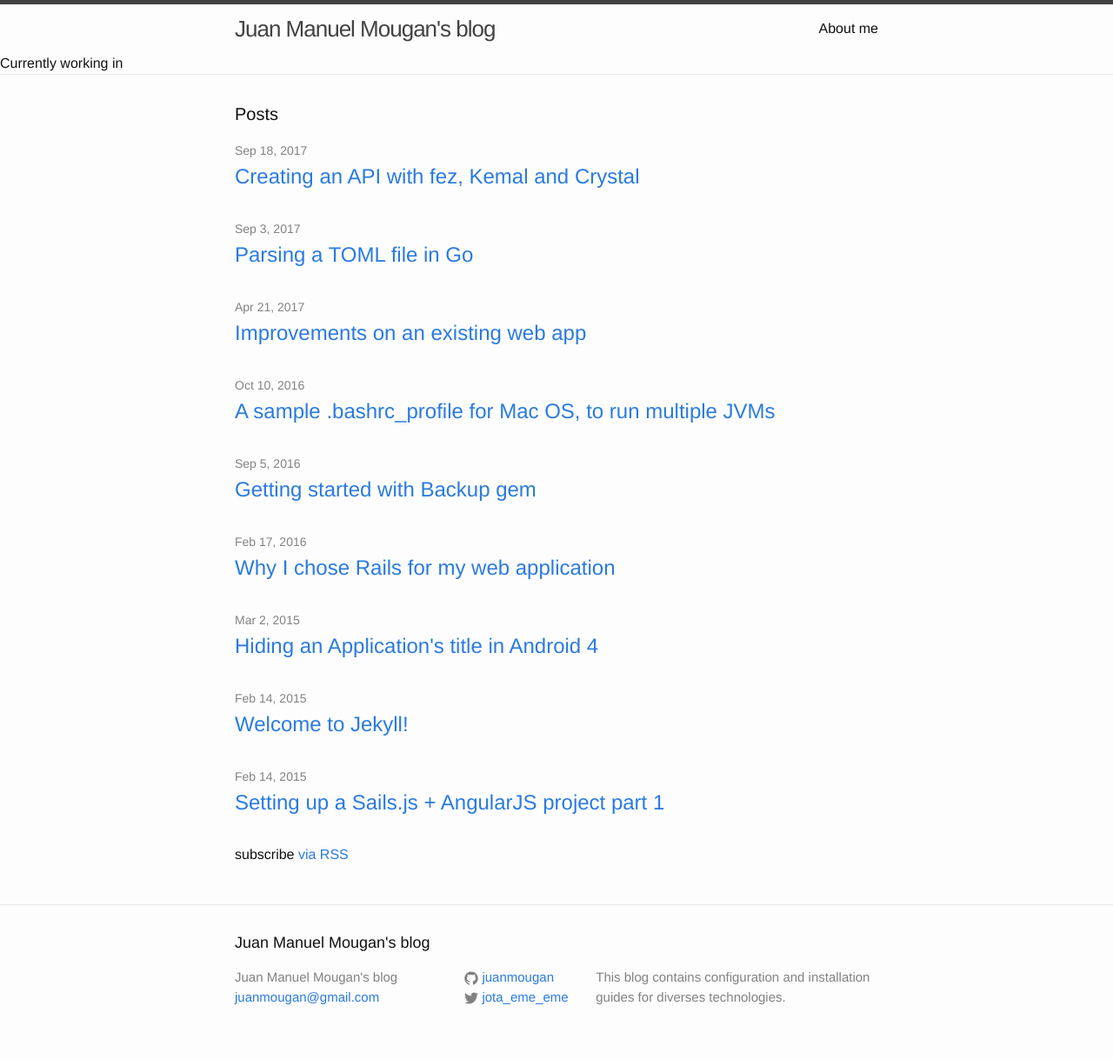
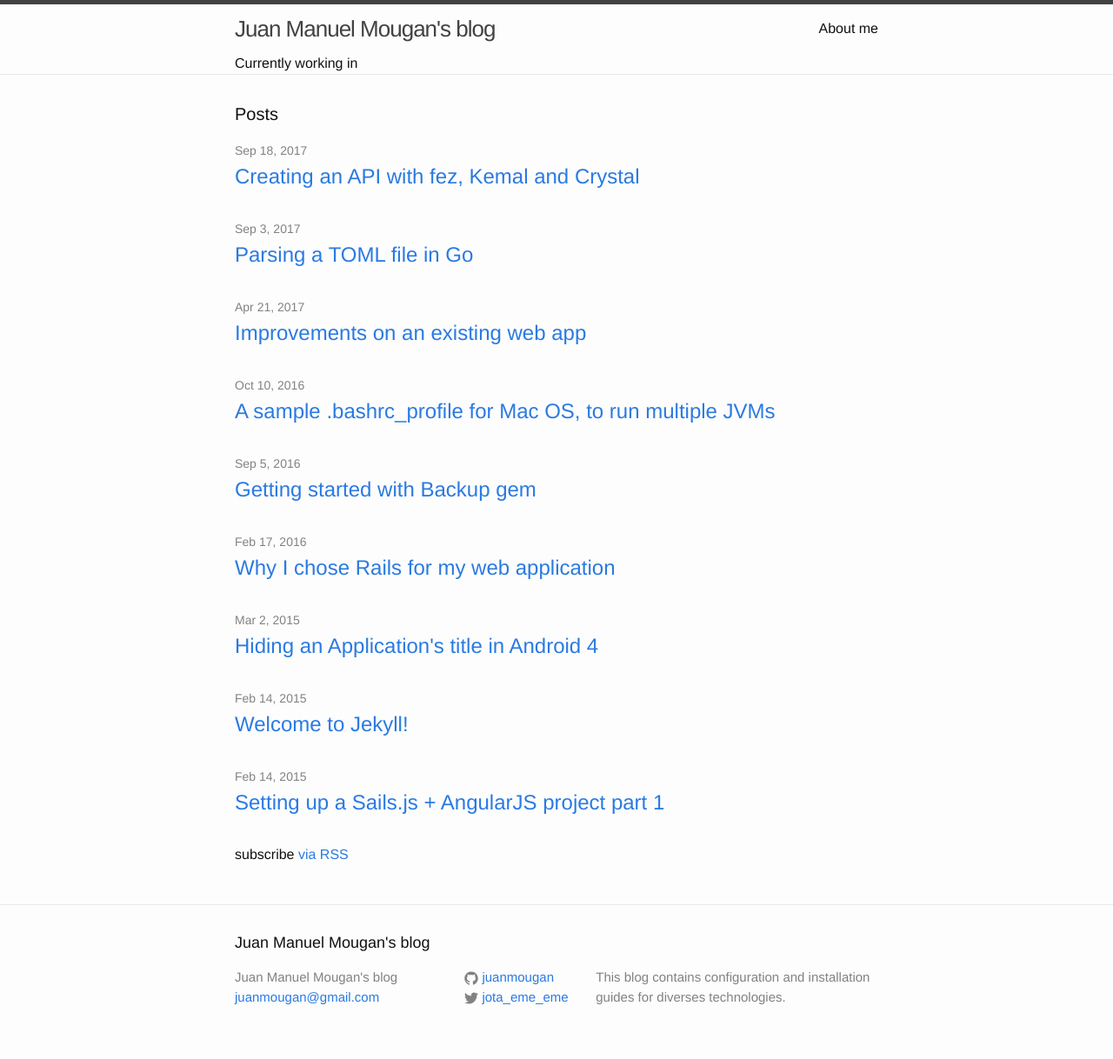
Before and after one commit to juanmougan/juanmougan.github.io, a Jekyll site: the page built from index.html, in a window 1280 px wide. Shown: the whole page at 87% size. Built offline with Jekyll 4.4.1, drawn with Linux system fonts in a browser that asks for light colours.

Commit message:
Trying to fix sass

```diff
--- a/_sass/_base.scss
+++ b/_sass/_base.scss
@@ -1,7 +1,7 @@
 /**
  * Reset some basic elements
  */
-body, .current-projects, h1, h2, h3, h4, h5, h6,
+body, h1, h2, h3, h4, h5, h6,
 p, blockquote, pre, hr,
 dl, dd, ol, ul, figure {
     margin: 0;
@@ -13,7 +13,7 @@ dl, dd, ol, ul, figure {
 /**
  * Basic styling
  */
-body, .current-projects {
+body {
     font-family: $base-font-family;
     font-size: $base-font-size;
     line-height: $base-line-height;
@@ -153,7 +153,7 @@ pre {
 /**
  * Wrapper
  */
-.wrapper {
+.wrapper, .current-projects {
     max-width: -webkit-calc(#{$content-width} - (#{$spacing-unit} * 2));
     max-width:         calc(#{$content-width} - (#{$spacing-unit} * 2));
     margin-right: auto;
```
